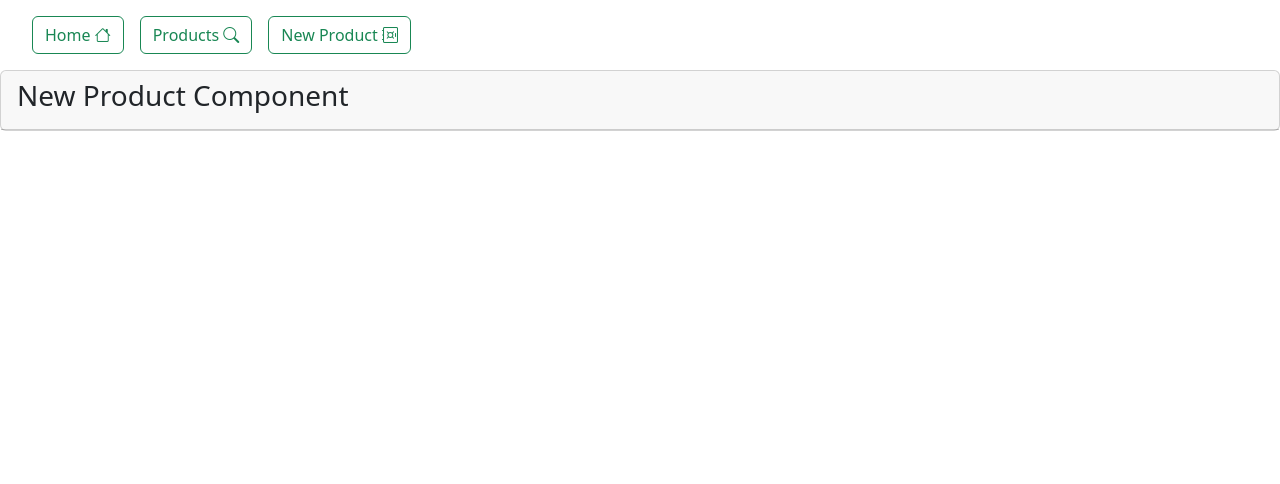
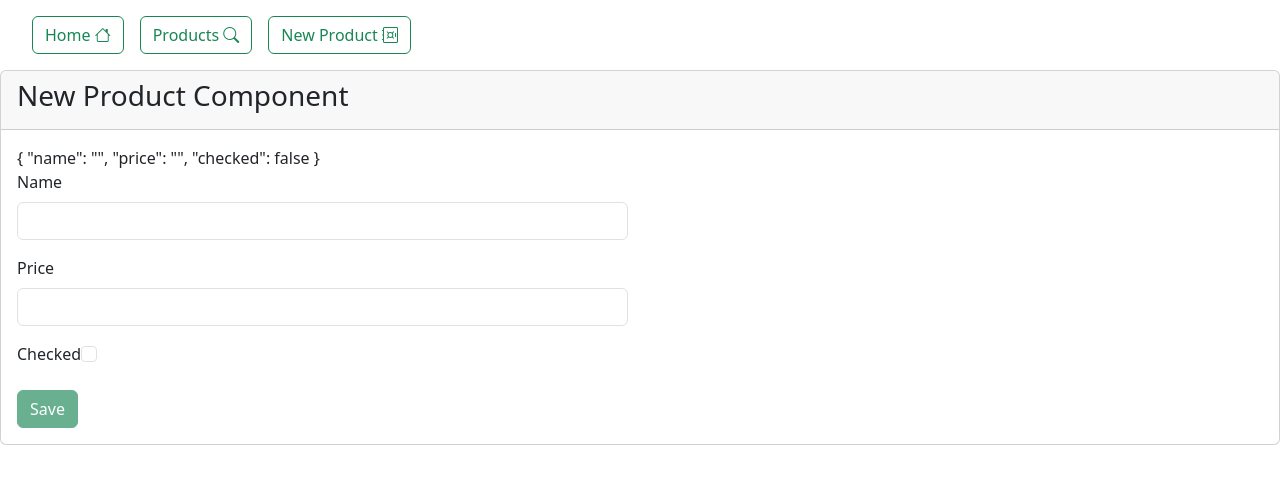
Before and after one commit to mehdicharife/enset-app, an Angular app: page /new-product in a window 1280 px wide. Shown: the top 484 px of the page. Built offline with nearby package versions, Linux system fonts and the light colour scheme.

Commit message:
product creation form

```diff
--- a/data/db.json
+++ b/data/db.json
@@ -11,6 +11,24 @@
       "name": "Smart Phone",
       "price": 6500,
       "checked": true
+    },
+    {
+      "name": "Coffee Table",
+      "price": 754,
+      "checked": true,
+      "id": 4
+    },
+    {
+      "name": "Spoon",
+      "price": 454,
+      "checked": false,
+      "id": 5
+    },
+    {
+      "name": "Foo",
+      "price": 454545,
+      "checked": false,
+      "id": 6
     }
   ]
 }
--- a/src/app/components/new-product/new-product.component.html
+++ b/src/app/components/new-product/new-product.component.html
@@ -3,5 +3,27 @@
     <div class="card-header">
       <h3>New Product Component</h3>
     </div>
+    <div class="card-body">
+      <div class="row">
+        <div class="col-md-6">
+          {{ productForm.value | json}}
+          <form [formGroup]="productForm" (ngSubmit)="saveProduct()">
+            <div class="mb-3">
+              <label class="form-label">Name</label>
+              <input type="text" class="form-control" formControlName="name">
+            </div>
+            <div class="mb-3">
+              <label class="form-label">Price</label>
+              <input type="number" class="form-control" formControlName="price">
+            </div>
+            <div class="mb-3">
+              <label class="form-label">Checked</label>
+              <input type="checkbox" class="form-check-input" formControlName="checked">
+            </div>
+            <button [disabled]="productForm.invalid" class="btn btn-success">Save</button>
+          </form>
+        </div>
+      </div>
+    </div>
   </div>
 </div>
--- a/src/app/components/new-product/new-product.component.ts
+++ b/src/app/components/new-product/new-product.component.ts
@@ -1,13 +1,40 @@
-import { Component } from '@angular/core';
+import {Component, OnInit} from '@angular/core';
 import { CommonModule } from '@angular/common';
+import {FormBuilder, FormGroup, FormsModule, ReactiveFormsModule, Validators} from "@angular/forms";
+import {Product} from "../../model/product.model";
+import {ProductService} from "../../services/product.service";
 
 @Component({
   selector: 'app-new-product',
   standalone: true,
-  imports: [CommonModule],
+  imports: [CommonModule, FormsModule, ReactiveFormsModule],
   templateUrl: './new-product.component.html',
   styleUrl: './new-product.component.css'
 })
-export class NewProductComponent {
+export class NewProductComponent implements OnInit{
+  productForm! : FormGroup;
+  private formBuilder : FormBuilder;
+  private productService : ProductService;
+
+  constructor(formBuilder : FormBuilder, productService : ProductService) {
+    this.formBuilder = formBuilder;
+    this.productService = productService;
+  }
+
+  ngOnInit() {
+    this.productForm = this.formBuilder.group({
+      name : this.formBuilder.control('', [Validators.required]),
+      price : this.formBuilder.control('', [Validators.required]),
+      checked : this.formBuilder.control(false, [Validators.required])
+    });
+  }
+
+  public saveProduct() {
+    let product : Product = this.productForm.value;
+    this.productService.saveProduct(product).subscribe({
+      next : value => { alert(JSON.stringify(value)) },
+      error : err => { console.log(err) }
+    });
+  }
 
 }
--- a/src/app/services/product.service.ts
+++ b/src/app/services/product.service.ts
@@ -25,4 +25,8 @@ export class ProductService {
   public deleteProduct(product : Product) {
     return this.httpClient.delete(`http://localhost:8089/products/${product.id}`)
   }
+
+  public saveProduct(product : Product) : Observable<Product> {
+    return this.httpClient.post<Product>("http://localhost:8089/products/", product);
+  }
 }
```
